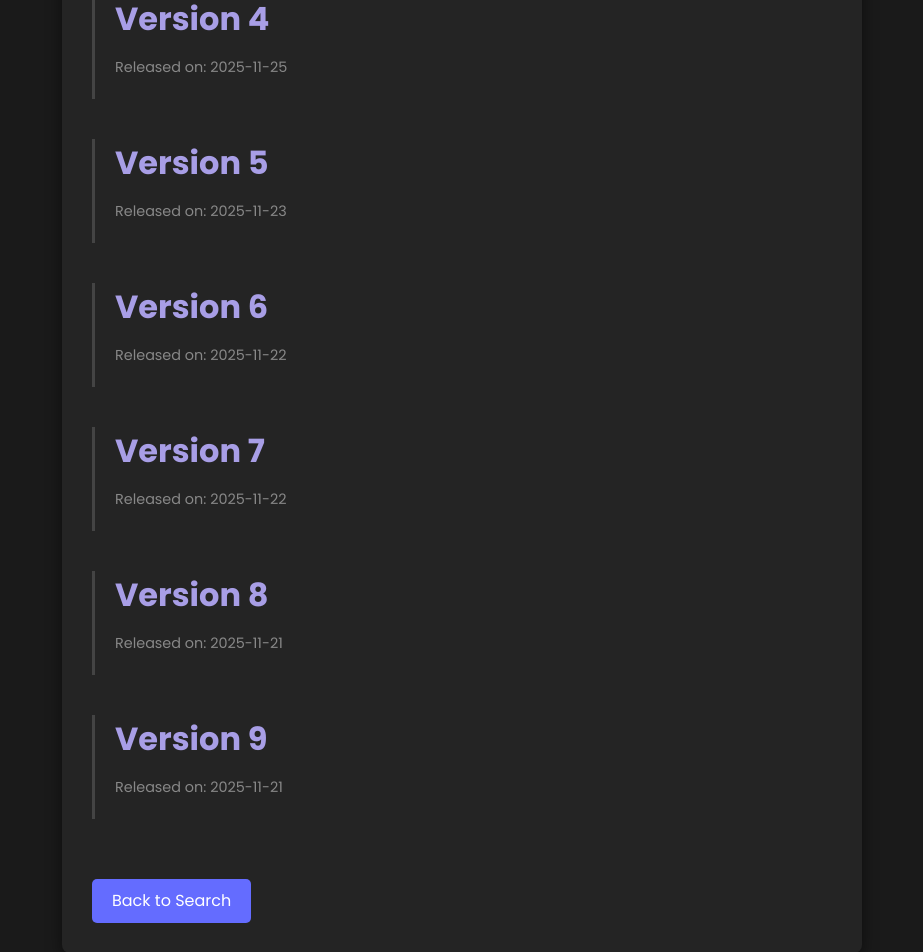
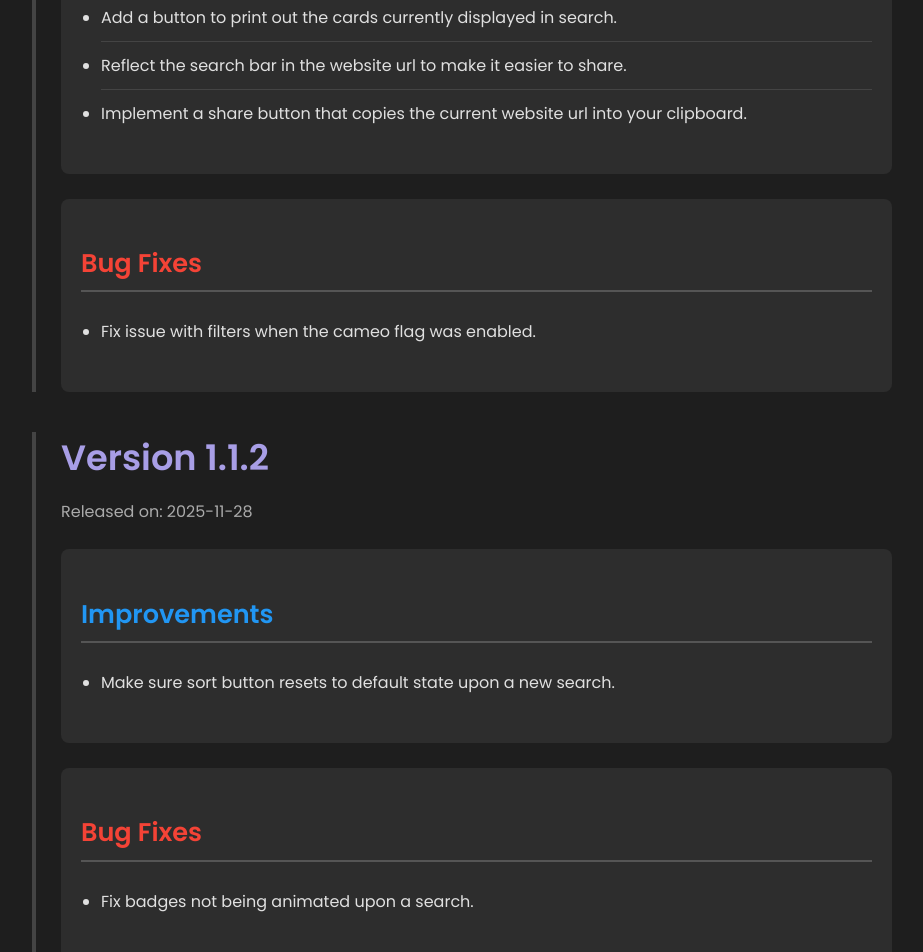
Before and after one commit to deepnimma/FrontNAMST, a React (Vite) app: page /changelog in a window 1280 px wide. Shown: the part 780-1732 px from the top of the page, without its empty margins (178-1101 px from the left). Built offline with nearby package versions, Linux system fonts and the light colour scheme.

Commit message:
new changelog page

```diff
--- a/public/changelog.json
+++ b/public/changelog.json
@@ -3,87 +3,97 @@
         "version": "1.2.1",
         "date": "2025-12-03",
         "changes": [
-        "Fix duplicate images appearing when searching with the cameo flag enabled."
+            { "category": "fixes", "description": "Fix duplicate images appearing when searching with the cameo flag enabled." }
         ]
     },
     {
         "version": "1.2.0",
         "date": "2025-11-30",
         "changes": [
-        "Add a button to print out the cards currently displayed in search.",
-        "Reflect the search bar in the website url to make it easier to share.",
-        "Implement a share button that copies the current website url into your clipboard.",
-        "Fix issue with filters when the cameo flag was enabled."
+            { "category": "new", "description": "Add a button to print out the cards currently displayed in search." },
+            { "category": "new", "description": "Reflect the search bar in the website url to make it easier to share." },
+            { "category": "new", "description": "Implement a share button that copies the current website url into your clipboard." },
+            { "category": "fixes", "description": "Fix issue with filters when the cameo flag was enabled." }
         ]
     },
     {
         "version": "1.1.2",
         "date": "2025-11-28",
         "changes": [
-        "Make sure sort button resets to default state upon a new search.",
-        "Fix badges not being animated upon a search."
+            { "category": "improvements", "description": "Make sure sort button resets to default state upon a new search." },
+            { "category": "fixes", "description": "Fix badges not being animated upon a search." }
         ]
     },
     {
         "version": "1.1.1",
         "date": "2025-11-27",
         "changes": [
-        "Reorder entries in the filters box.",
-        "Fix release date ordering button.",
-        "Add stamps for 1st edition and reverse holo cards.",
-        "Fix cards with non numeric card numbers not showing up in the grid.",
-        "Fix cards not loading properly when there are too many on the screen.",
-        "Improve file loading performance."
+            { "category": "improvements", "description": "Reorder entries in the filters box." },
+            { "category": "fixes", "description": "Fix release date ordering button." },
+            { "category": "new", "description": "Add stamps for 1st edition and reverse holo cards." },
+            { "category": "fixes", "description": "Fix cards with non numeric card numbers not showing up in the grid." },
+            { "category": "fixes", "description": "Fix cards not loading properly when there are too many on the screen." },
+            { "category": "improvements", "description": "Improve file loading performance." }
         ]
     },
     {
         "version": "1.1.0",
         "date": "2025-11-25",
         "changes": [
-        "Implement set searching.",
-        "Added a filter to show/hide energy cards.",
-        "Fix an issue with the filters box moving when there are no images in the grid.",
-        "Add a filter to show/hide trainer cards.",
-        "Add a filter to show/hide trainer owned pokemon."
+            { "category": "new", "description": "Implement set searching." },
+            { "category": "new", "description": "Added a filter to show/hide energy cards." },
+            { "category": "fixes", "description": "Fix an issue with the filters box moving when there are no images in the grid." },
+            { "category": "new", "description": "Add a filter to show/hide trainer cards." },
+            { "category": "new", "description": "Add a filter to show/hide trainer owned pokemon." }
         ]
     },
     {
         "version": "1.0.4",
         "date": "2025-11-23",
         "changes": [
-        "Improve image loading performance.",
-        "Move some filters to a designated filters box.",
-        "Add a button to filter out 1st edition cards.",
-        "Fix sort button.",
-        "Add a helpful search tip."
+            { "category": "improvements", "description": "Improve image loading performance." },
+            { "category": "improvements", "description": "Move some filters to a designated filters box." },
+            { "category": "new", "description": "Add a button to filter out 1st edition cards." },
+            { "category": "fixes", "description": "Fix sort button." },
+            { "category": "new", "description": "Add a helpful search tip." }
         ]
     },
     {
         "version": "1.0.3",
         "date": "2025-11-22",
         "changes": [
-        "Added a donation button.",
-        "Added a button to report a missing card.",
-        "Update buttons to be more mobile friendly.",
-        "Fix text clipping issue on mobile.",
-        "Set default grid size on mobile to 3 columns.",
-        "Change accent color.",
-        "Add animation to website title."
+            { "category": "new", "description": "Added a donation button." },
+            { "category": "new", "description": "Added a button to report a missing card." },
+            { "category": "improvements", "description": "Update buttons to be more mobile friendly." },
+            { "category": "fixes", "description": "Fix text clipping issue on mobile." },
+            { "category": "improvements", "description": "Set default grid size on mobile to 3 columns." },
+            { "category": "improvements", "description": "Change accent color." },
+            { "category": "new", "description": "Add animation to website title." }
         ]
     },
     {
         "version": "1.0.2",
         "date": "2025-11-22",
-        "changes": ["Added a changelog."]
+        "changes": [
+            { "category": "new", "description": "Added a changelog." }
+        ]
     },
     {
         "version": "1.0.1",
         "date": "2025-11-21",
-        "changes": ["Added mobile support.", "Title now changes on mobile.", "Search bar is now sticky.", "Added a scroll-to-top button.", "Added a button to show/hide reverse holofoils."]
+        "changes": [
+            { "category": "improvements", "description": "Added mobile support." },
+            { "category": "improvements", "description": "Title now changes on mobile." },
+            { "category": "improvements", "description": "Search bar is now sticky." },
+            { "category": "new", "description": "Added a scroll-to-top button." },
+            { "category": "new", "description": "Added a button to show/hide reverse holofoils." }
+        ]
     },
     {
         "version": "1.0.0",
         "date": "2025-11-21",
-        "changes": ["Initial release of NottDex."]
+        "changes": [
+            { "category": "new", "description": "Initial release of NottDex." }
+        ]
     }
 ]
--- a/src/components/ChangelogPage.tsx
+++ b/src/components/ChangelogPage.tsx
@@ -1,64 +1,89 @@
 import React, { useEffect, useState } from 'react';
 import { Link } from 'react-router-dom';
-import type { ChangelogData } from '../lib/types';
+import type { ChangelogEntry } from '../lib/types';
 import '../styles/ChangelogPage.css';
 
 const ChangelogPage: React.FC = () => {
-    const [changelogData, setChangelogData] = useState<ChangelogData | null>(null);
+    const [changelogData, setChangelogData] = useState<ChangelogEntry[]>([]);
+    const [error, setError] = useState<string | null>(null);
 
     useEffect(() => {
         fetch('/changelog.json')
-            .then(response => response.json())
-            .then(data => setChangelogData(data));
+            .then(response => {
+                if (!response.ok) {
+                    throw new Error('Failed to load changelog data.');
+                }
+                return response.json();
+            })
+            .then(data => {
+                setChangelogData(data);
+            })
+            .catch(err => {
+                console.error("Error fetching changelog:", err);
+                setError("Could not load the changelog. Please try again later.");
+            });
     }, []);
 
     return (
         <div className="changelog-page">
+            <header className="changelog-header">
+                <Link to="/" className="home-link-button">
+                    NottAnotherMasterSetTracker
+                </Link>
+            </header>
             <div className="changelog-container">
                 <h1 className="changelog-title">Changelog</h1>
-                {changelogData ? (
-                    Object.entries(changelogData).map(([version, details]) => (
-                        <div key={version} className="version-section">
-                            <h2 className="version-title">Version {version}</h2>
-                            <p className="release-date">Released on: {details.date}</p>
+                {error && <p className="error-message">{error}</p>}
+                {changelogData.length > 0 ? (
+                    changelogData.map(entry => {
+                        const categorizedChanges = {
+                            new: entry.changes.filter(c => c.category === 'new'),
+                            improvements: entry.changes.filter(c => c.category === 'improvements'),
+                            fixes: entry.changes.filter(c => c.category === 'fixes'),
+                        };
+
+                        return (
+                            <div key={entry.version} className="version-section">
+                                <h2 className="version-title">Version {entry.version}</h2>
+                                <p className="release-date">Released on: {entry.date}</p>
                                 <div className="changes-container">
-                                {details.new && details.new.length > 0 && (
+                                    {categorizedChanges.new.length > 0 && (
                                         <div className="change-category">
                                             <h3 className="category-title new">New Features</h3>
                                             <ul className="changes-list">
-                                            {details.new.map((item, index) => (
-                                                <li key={index} className="change-item">{item}</li>
+                                                {categorizedChanges.new.map((item, index) => (
+                                                    <li key={index} className="change-item">{item.description}</li>
                                                 ))}
                                             </ul>
                                         </div>
                                     )}
-                                {details.improvements && details.improvements.length > 0 && (
+                                    {categorizedChanges.improvements.length > 0 && (
                                         <div className="change-category">
                                             <h3 className="category-title improvements">Improvements</h3>
                                             <ul className="changes-list">
-                                            {details.improvements.map((item, index) => (
-                                                <li key={index} className="change-item">{item}</li>
+                                                {categorizedChanges.improvements.map((item, index) => (
+                                                    <li key={index} className="change-item">{item.description}</li>
                                                 ))}
                                             </ul>
                                         </div>
                                     )}
-                                {details.fixes && details.fixes.length > 0 && (
+                                    {categorizedChanges.fixes.length > 0 && (
                                         <div className="change-category">
                                             <h3 className="category-title fixes">Bug Fixes</h3>
                                             <ul className="changes-list">
-                                            {details.fixes.map((item, index) => (
-                                                <li key={index} className="change-item">{item}</li>
+                                                {categorizedChanges.fixes.map((item, index) => (
+                                                    <li key={index} className="change-item">{item.description}</li>
                                                 ))}
                                             </ul>
                                         </div>
                                     )}
                                 </div>
                             </div>
-                    ))
+                        );
+                    })
                 ) : (
-                    <p>Loading changelog...</p>
+                    !error && <p>Loading changelog...</p>
                 )}
-                <Link to="/" className="back-link">Back to Search</Link>
             </div>
         </div>
     );
--- a/src/styles/ChangelogPage.css
+++ b/src/styles/ChangelogPage.css
@@ -1,63 +1,96 @@
 .changelog-page {
-    padding: 40px 20px;
-    background-color: #1a1a1a;
+    padding: 20px;
+    background-color: #1e1e1e;
     color: #e0e0e0;
     min-height: 100vh;
+    font-family: 'Poppins', sans-serif;
+    position: relative;
+}
+
+.changelog-header {
+    position: absolute;
+    top: 20px;
+    left: 20px;
+    padding: 0;
+    background: transparent;
+    margin: 0;
+    width: auto;
+}
+
+.home-link-button {
+    font-size: 1.2rem;
+    font-weight: 600;
+    color: #a89ee6;
+    text-decoration: none;
+    transition: color 0.3s ease;
+}
+
+.home-link-button:hover {
+    color: #646cff;
 }
 
 .changelog-container {
-    max-width: 800px;
-    margin: 0 auto;
-    background-color: #242424;
-    border-radius: 8px;
-    padding: 30px;
-    box-shadow: 0 4px 15px rgba(0, 0, 0, 0.5);
+    max-width: 900px;
+    margin: 60px auto 0 auto; /* Added top margin to clear the absolute header if needed, or just spacing */
+    padding: 0 20px;
+    /* Removed box styling */
+    background-color: transparent;
+    box-shadow: none;
+    border-radius: 0;
 }
 
 .changelog-title {
     text-align: center;
-    font-size: 2.5rem;
+    font-size: 2.8rem;
+    font-weight: 700;
     margin-bottom: 30px;
     color: #646cff;
-    border-bottom: 2px solid #646cff;
-    padding-bottom: 10px;
+    border-bottom: 3px solid #646cff;
+    padding-bottom: 15px;
 }
 
 .version-section {
     margin-bottom: 40px;
-    border-left: 3px solid #444;
-    padding-left: 20px;
+    border-left: 4px solid #444;
+    padding-left: 25px;
+    transition: border-color 0.3s ease;
+}
+
+.version-section:hover {
+    border-left-color: #646cff;
 }
 
 .version-title {
-    font-size: 2rem;
+    font-size: 2.2rem;
+    font-weight: 600;
     color: #a89ee6;
-    margin-bottom: 5px;
+    margin-bottom: 8px;
 }
 
 .release-date {
-    font-size: 0.9rem;
-    color: #888;
-    margin-bottom: 20px;
+    font-size: 1rem;
+    color: #aaa;
+    margin-bottom: 25px;
 }
 
 .changes-container {
     display: flex;
     flex-direction: column;
-    gap: 20px;
+    gap: 25px;
 }
 
 .change-category {
-    background-color: #2d2d2d;
-    border-radius: 6px;
-    padding: 15px;
+    background-color: #2d2d2d; /* Kept this to distinguish categories, or should I remove it too? User said "changelog box", usually implies the main wrapper. I'll keep category boxes for readability unless asked. */
+    border-radius: 8px;
+    padding: 20px;
 }
 
 .category-title {
-    font-size: 1.4rem;
-    margin-bottom: 10px;
-    padding-bottom: 5px;
-    border-bottom: 1px solid #555;
+    font-size: 1.6rem;
+    font-weight: 600;
+    margin-bottom: 15px;
+    padding-bottom: 8px;
+    border-bottom: 2px solid #555;
 }
 
 .category-title.new { color: #4caf50; }
@@ -65,31 +98,33 @@
 .category-title.fixes { color: #f44336; }
 
 .changes-list {
-    list-style-type: none;
-    padding-left: 0;
+    list-style-type: disc;
+    padding-left: 20px;
 }
 
 .change-item {
-    padding: 8px 0;
-    border-bottom: 1px solid #3a3a3a;
-    line-height: 1.6;
+    padding: 10px 0;
+    border-bottom: 1px solid #444;
+    line-height: 1.7;
+    font-size: 1rem;
 }
 
 .change-item:last-child {
     border-bottom: none;
 }
 
-.back-link {
-    display: inline-block;
-    margin-top: 20px;
-    padding: 10px 20px;
-    background-color: #646cff;
-    color: white;
-    text-decoration: none;
-    border-radius: 5px;
-    transition: background-color 0.3s ease;
+@media (max-width: 768px) {
+    .changelog-header {
+        position: relative;
+        top: 0;
+        left: 0;
+        margin-bottom: 20px;
+        text-align: center;
+        width: 100%;
+        display: block;
+    }
+
+    .changelog-container {
+        margin-top: 0;
+    }
 }
-
-.back-link:hover {
-    background-color: #535bf2;
-}
```
Also changed, not shown: src/lib/types.ts (+6 -1 lines). Lines whose indentation alone changed are shown as unchanged.
